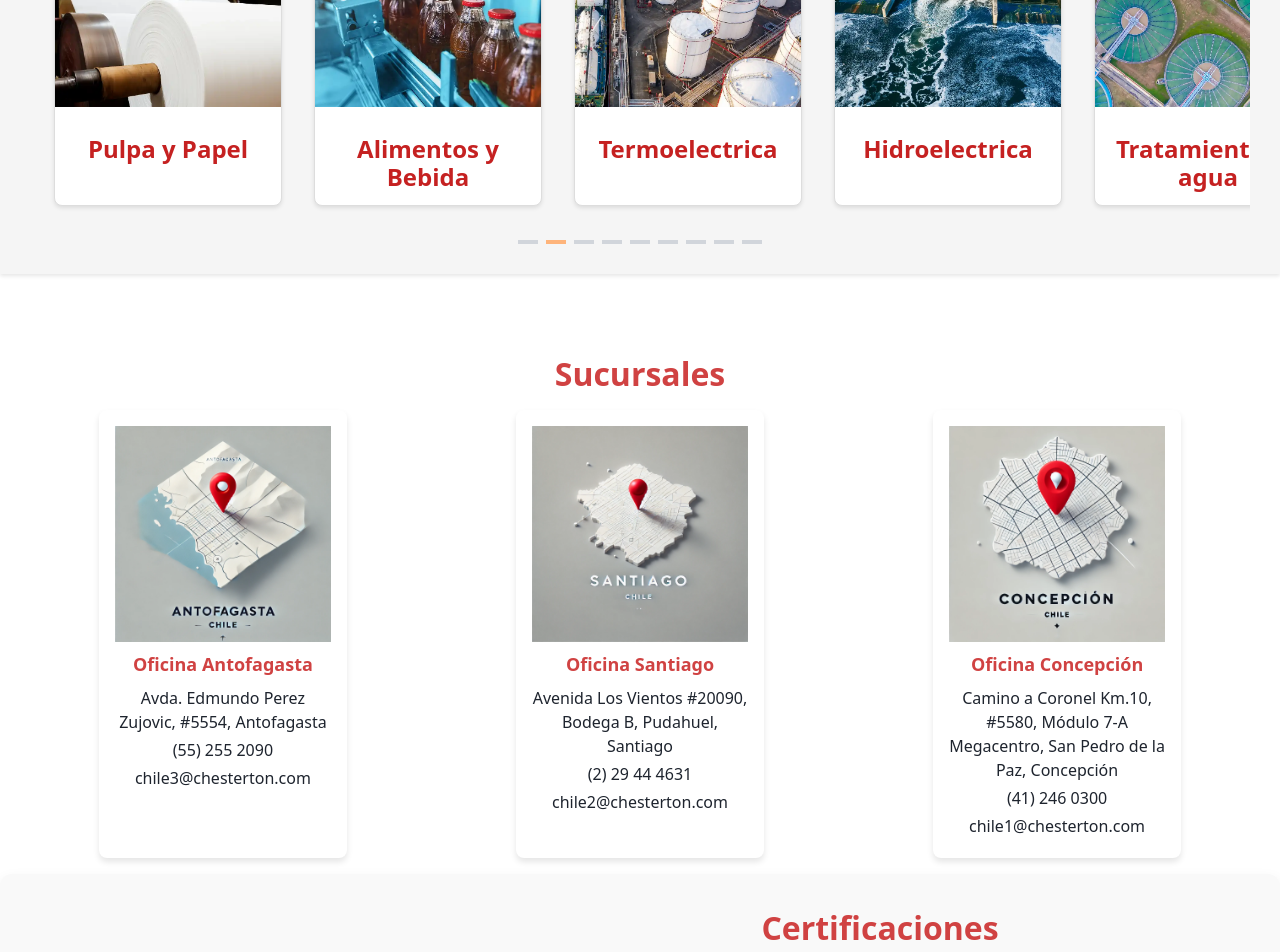
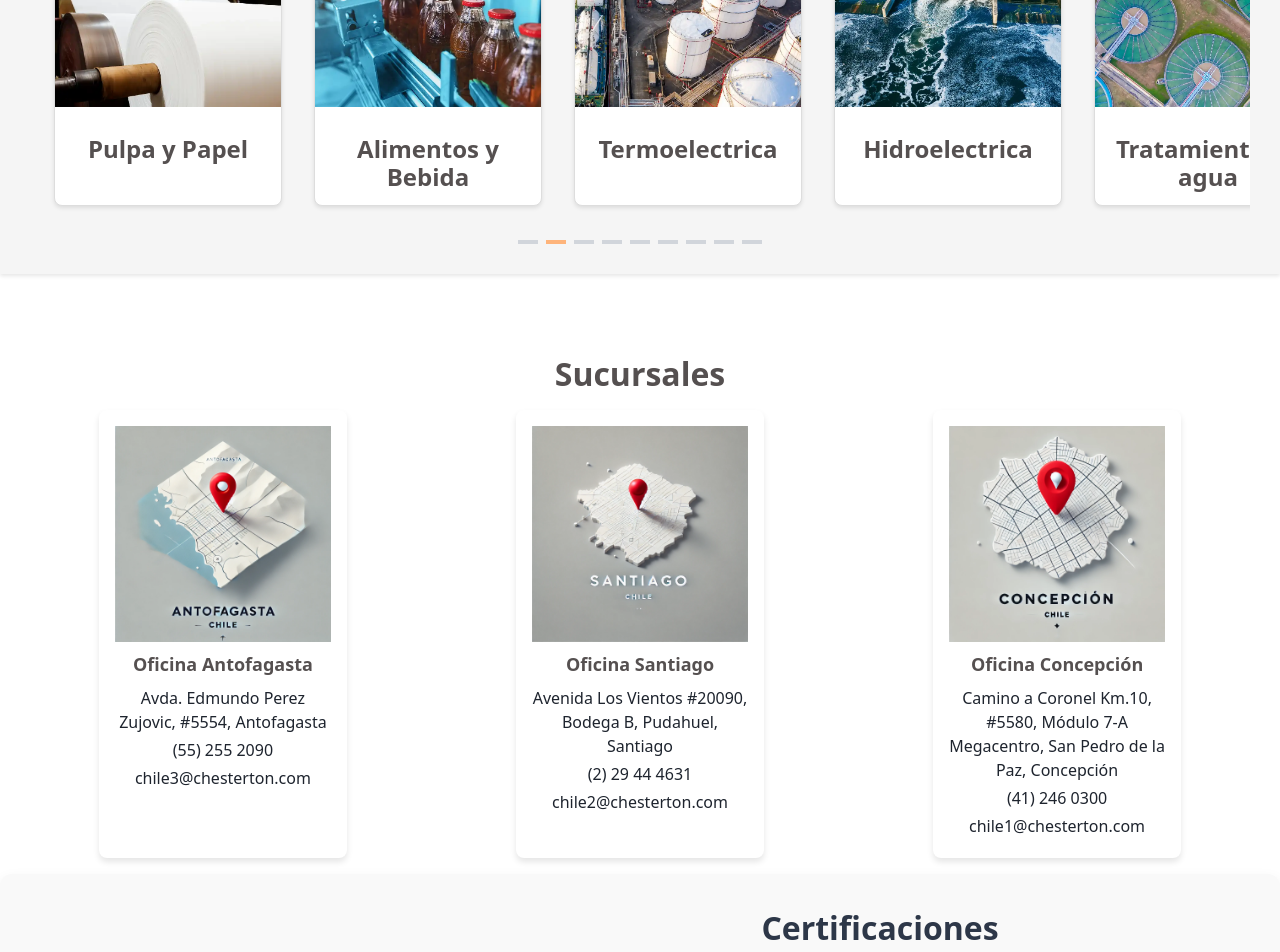
Before and after one commit to sebacoma/Chesterton, an Angular app: page / in a window 1280 px wide. Shown: the part 1380-2332 px from the top of the page. Built offline with nearby package versions, Linux system fonts and the light colour scheme.

Commit message:
fix: update text colors for improved readability in header and home page

```diff
--- a/src/app/components/header/header.component.html
+++ b/src/app/components/header/header.component.html
@@ -7,8 +7,8 @@
     </div>
     <!-- Menú de escritorio -->
     <nav class="desktop-menu hidden md:flex space-x-2">
-      <a href="/" class="menu-item">Inicio</a>
-      <button (click)="toggleSubMenu('isProductosOpen')" class="menu-item">Productos</button>
+      <a href="/" class="menu-item text-lg">Inicio</a>
+      <button (click)="toggleSubMenu('isProductosOpen')" class="menu-item text-lg">Productos</button>
       <div *ngIf="isProductosOpen" class="desktop-submenu">
         <a href="/productos/sellos-mecanicos" class="block text-gray-700 hover:text-blue-500">Sellos Mecánicos</a>
         <a href="/productos/sellos-hidraulicos-neumaticos" class="block text-gray-700 hover:text-blue-500">Sellos Hidráulicos y Neumáticos</a>
@@ -16,7 +16,7 @@
         <a href="/productos/juntas-expansion" class="block text-gray-700 hover:text-blue-500">Juntas de Expansión</a>
         <a href="/productos/monitoreo-de-equipos" class="block text-gray-700 hover:text-blue-500">Monitoreo de Equipos en la Nube</a>
       </div>
-      <button (click)="toggleSubMenu('isServiciosOpen')" class="menu-item">Soluciones</button>
+      <button (click)="toggleSubMenu('isServiciosOpen')" class="menu-item text-lg">Soluciones</button>
       <div *ngIf="isServiciosOpen" class="desktop-submenu">
         <a href="/soluciones/sellado-equipo-estacionario" class="block text-gray-700 hover:text-blue-500">Sellado de Equipo Estacionario</a>
         <a href="/soluciones/sellado-equipo-rotatorio" class="block text-gray-700 hover:text-blue-500">Sellado de Equipo Rotatorio</a>
@@ -25,8 +25,8 @@
         <a href="/soluciones/servicios-monitoreo" class="block text-gray-700 hover:text-blue-500">Servicio de Monitoreo</a>
         <a href="/soluciones/diseno-fabricacion-local" class="block text-gray-700 hover:text-blue-500">Diseño y Fabricación Local</a>
       </div>
-      <a href="/historia" class="menu-item">Historia</a>
-      <a href="/contacto" class="menu-item">Contacto</a>
+      <a href="/historia" class="menu-item text-lg">Historia</a>
+      <a href="/contacto" class="menu-item text-lg">Contacto</a>
     </nav>
 
     <!-- Botón de menú en móvil -->
--- a/src/app/pages/home/home.component.css
+++ b/src/app/pages/home/home.component.css
@@ -40,7 +40,7 @@ html {
 }
 
 .text-red-700 {
-  color: #d04242;
+  color: #555050;
 }
 
 .text-2xl {
@@ -295,7 +295,7 @@ html {
 .industry-info h3 {
   font-size: 1.5rem;
   margin-top: 10px;
-  color: #c52121;
+  color: #555050;
 }
 
 
@@ -451,7 +451,7 @@ html {
 .titulo-certificaciones {
   font-size: 2rem;
   font-weight: bold;
-  color: #d04242; /* Rojo destacado */
+  color: #2d3748; /* Rojo destacado */
   margin-bottom: 16px;
 }
 
```
